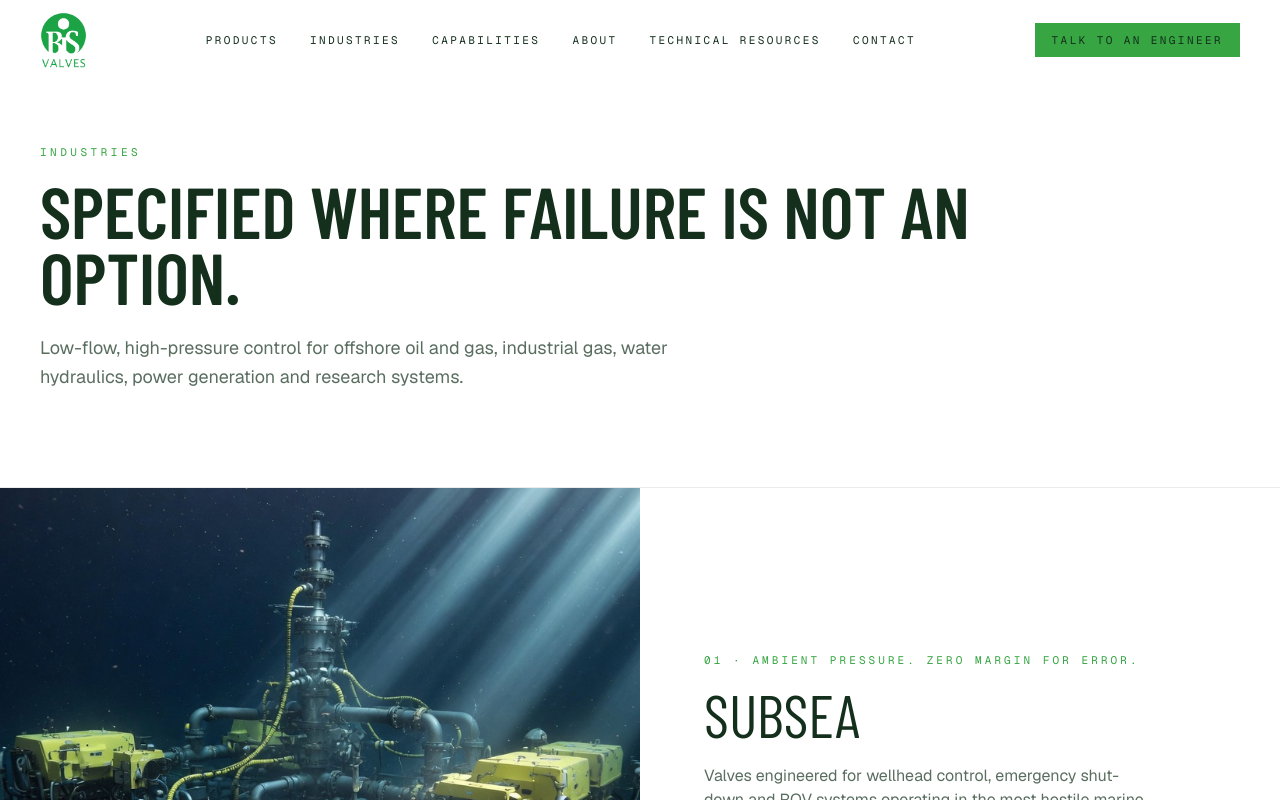
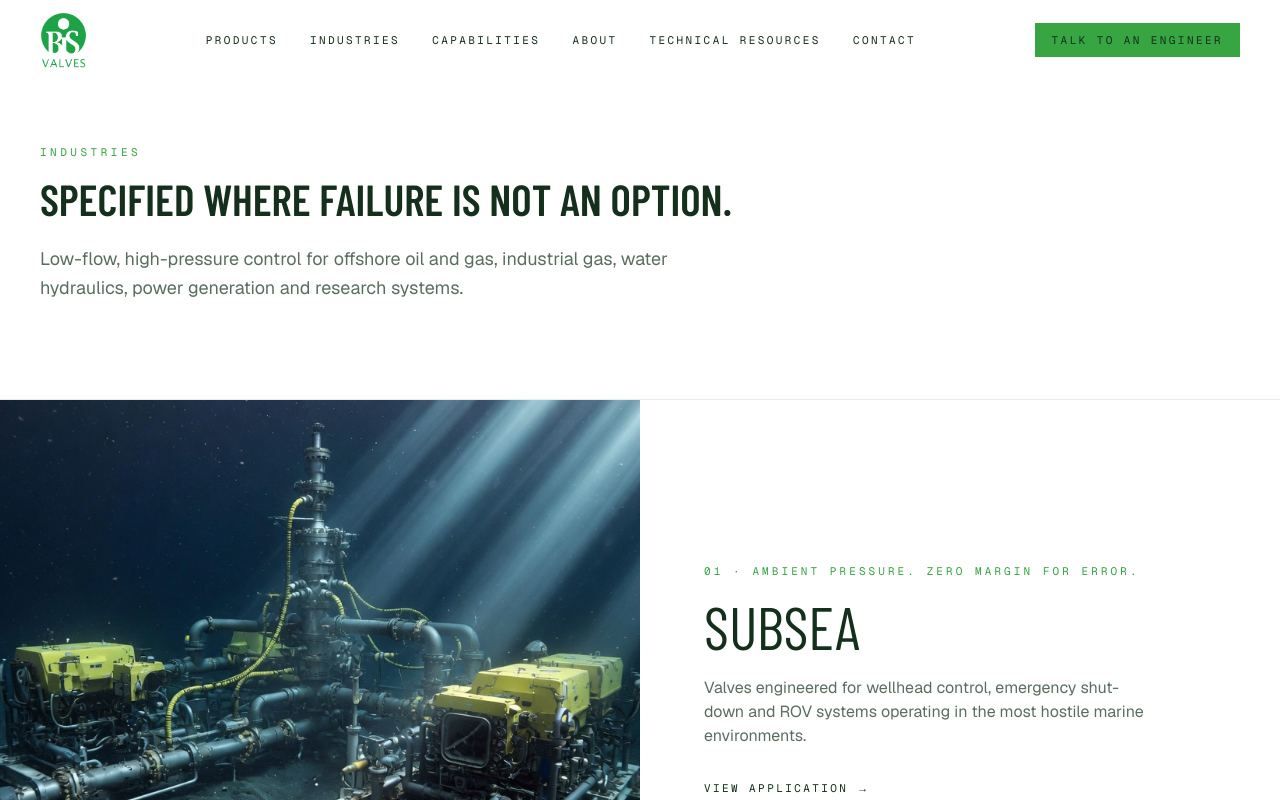
Before and after one commit to tashaingle/bisvalves, a Next.js app: page /industries in a window 1280 px wide. Shown: the top 800 px of the page. Built offline with nearby package versions, Linux system fonts and the light colour scheme.

Commit message:
Keep the industries page heading on one line.

```diff
--- a/src/app/industries/page.tsx
+++ b/src/app/industries/page.tsx
@@ -16,6 +16,7 @@ export default function IndustriesPage() {
       <PageHero
         kicker="Industries"
         title="Specified where failure is not an option."
+        titleClassName="mt-4 font-display text-[clamp(1.15rem,3.4vw,4.5rem)] leading-none font-semibold text-night uppercase whitespace-nowrap"
         lede="Low-flow, high-pressure control for offshore oil and gas, industrial gas, water hydraulics, power generation and research systems."
       />
       <section>
```
